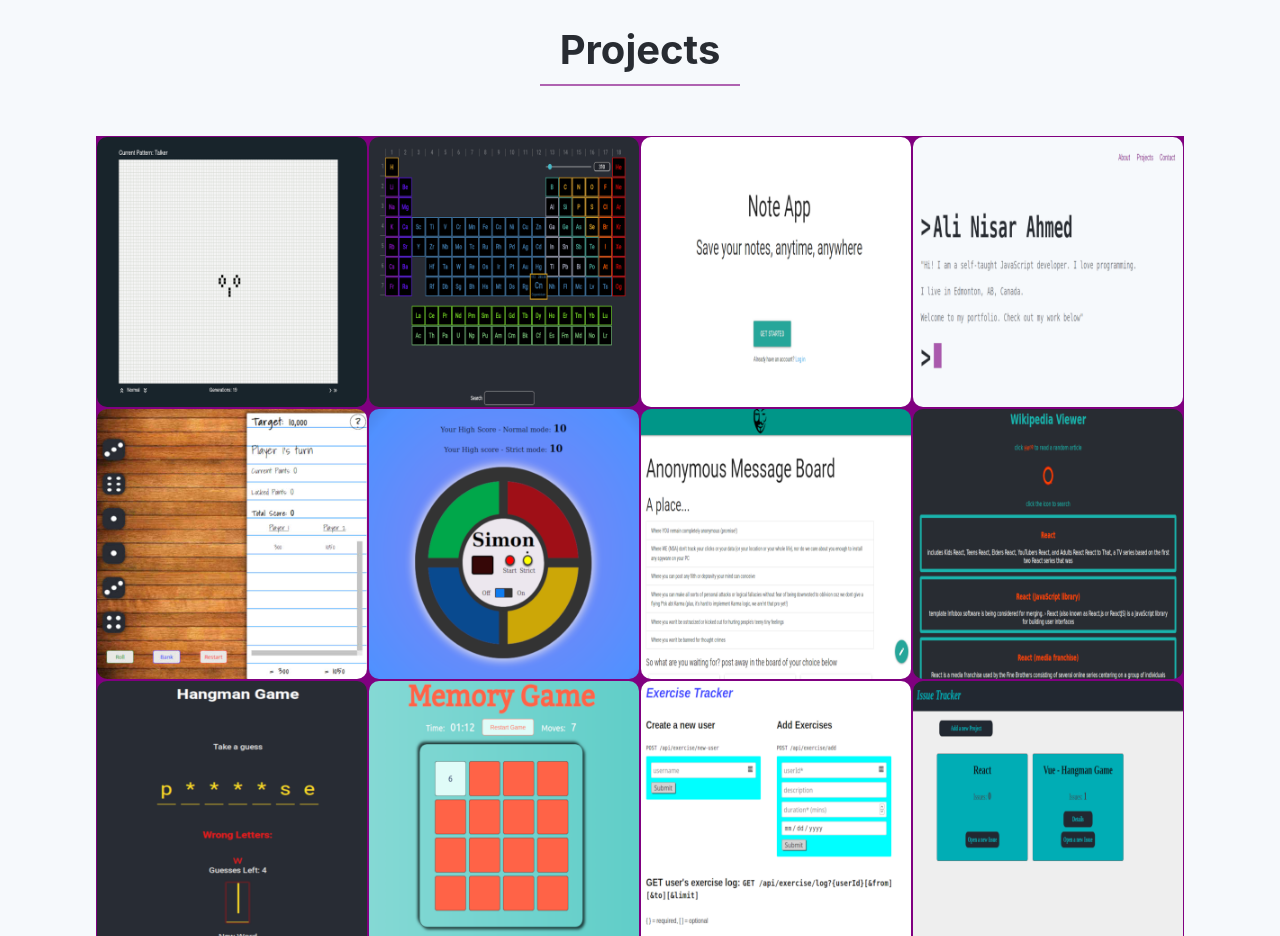
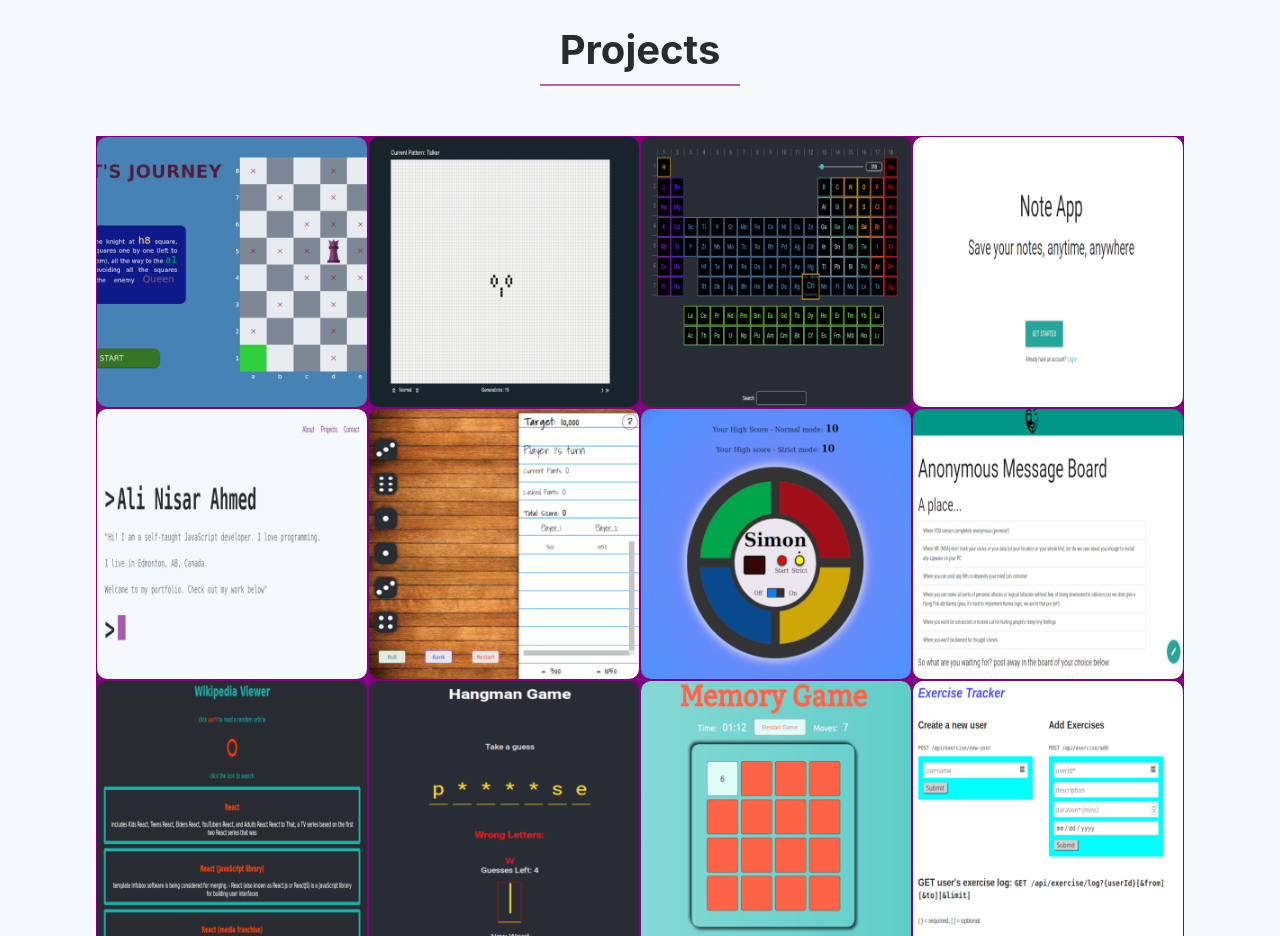
Before and after one commit to AliNisarAhmed/personal-portfolio, a Gatsby site: page / in a window 1280 px wide. Shown: the part 1620-2556 px from the top of the page. Built offline with nearby package versions, Linux system fonts and the light colour scheme; Gatsby itself is replaced by a stand-in of ours.

Commit message:
update resume, add project

```diff
--- a/src/content/projects.js
+++ b/src/content/projects.js
@@ -1,8 +1,20 @@
 
 export default [
   {
+    title: 'Knight Movement Trainer',
+    description: `<p>Chess Knight Movement Trainer app. Take the knight all the way to the end of the board while avoiding the enemy Queen. (Current work in progrss: Responsiveness, animations and design).</p>`,
+    skills: ['Elm', 'Elm-ui'],
+    image: "knightyknight.png",
+    links: {
+      preview: "https://knightyknight.netlify.app/",
+      github: {
+        Elm: 'https://github.com/AliNisarAhmed/knighty-knight'
+      },
+    }
+  },
+  {
     title: 'Game of Life',
-    description: `<p>(Work In Progress: design & UI improvements) Game of life implementation, with two types of rules (default and Highlife). Built with Elm (A purely functional programming language for front-end development) and styled with elm-ui. .</p>`,
+    description: `<p>Game of life implementation, with two types of rules (default and Highlife). Built with Elm (A purely functional programming language for front-end development) and styled with elm-ui. (Current work in progress: design & UI improvements)</p>`,
     skills: ['Elm', 'Elm-ui'],
     image: "gol.png",
     links: {
```
Also changed, not shown: src/images/knightyknight.png (added), src/images/screenshot.png (added), 1 other file.
